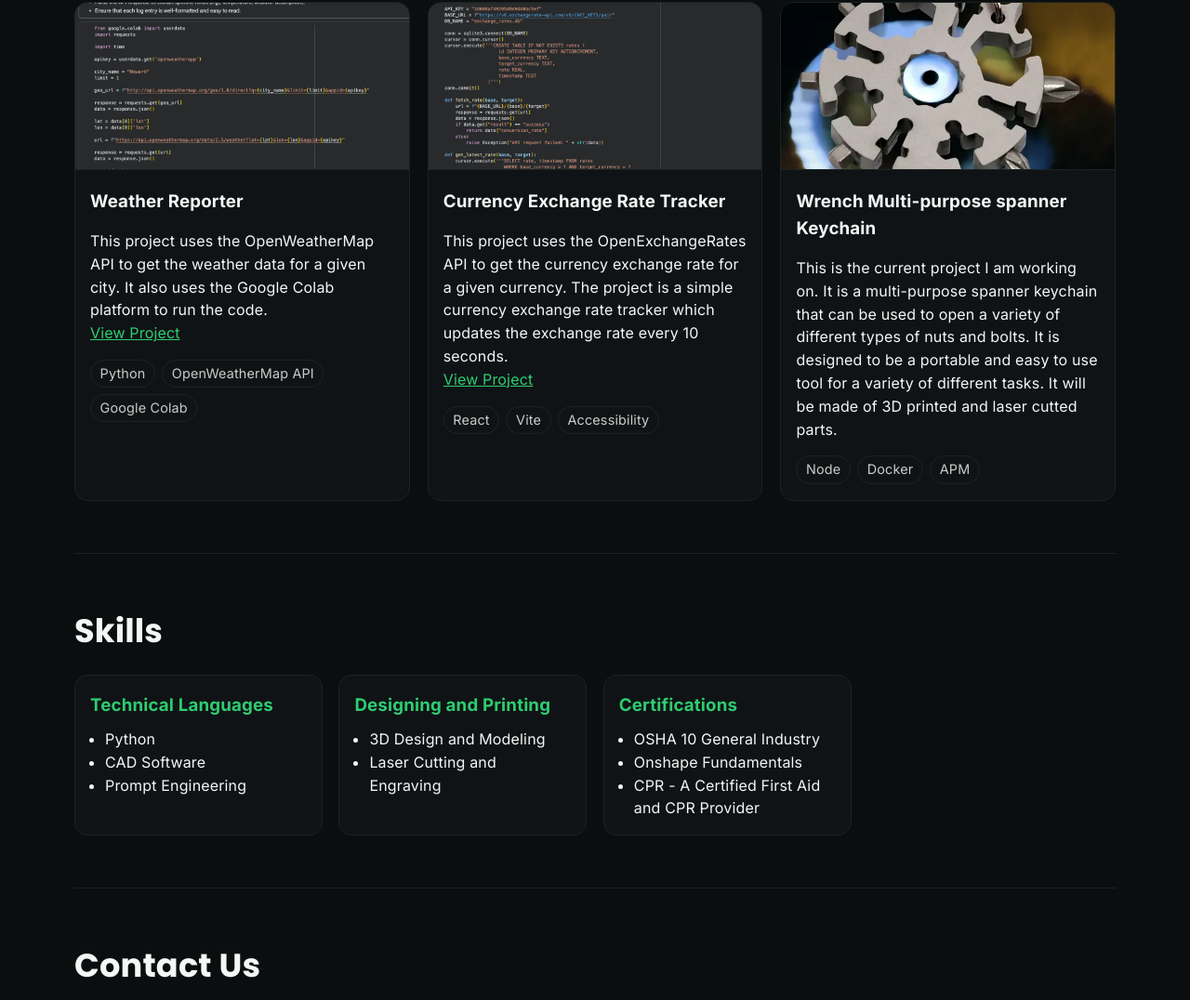
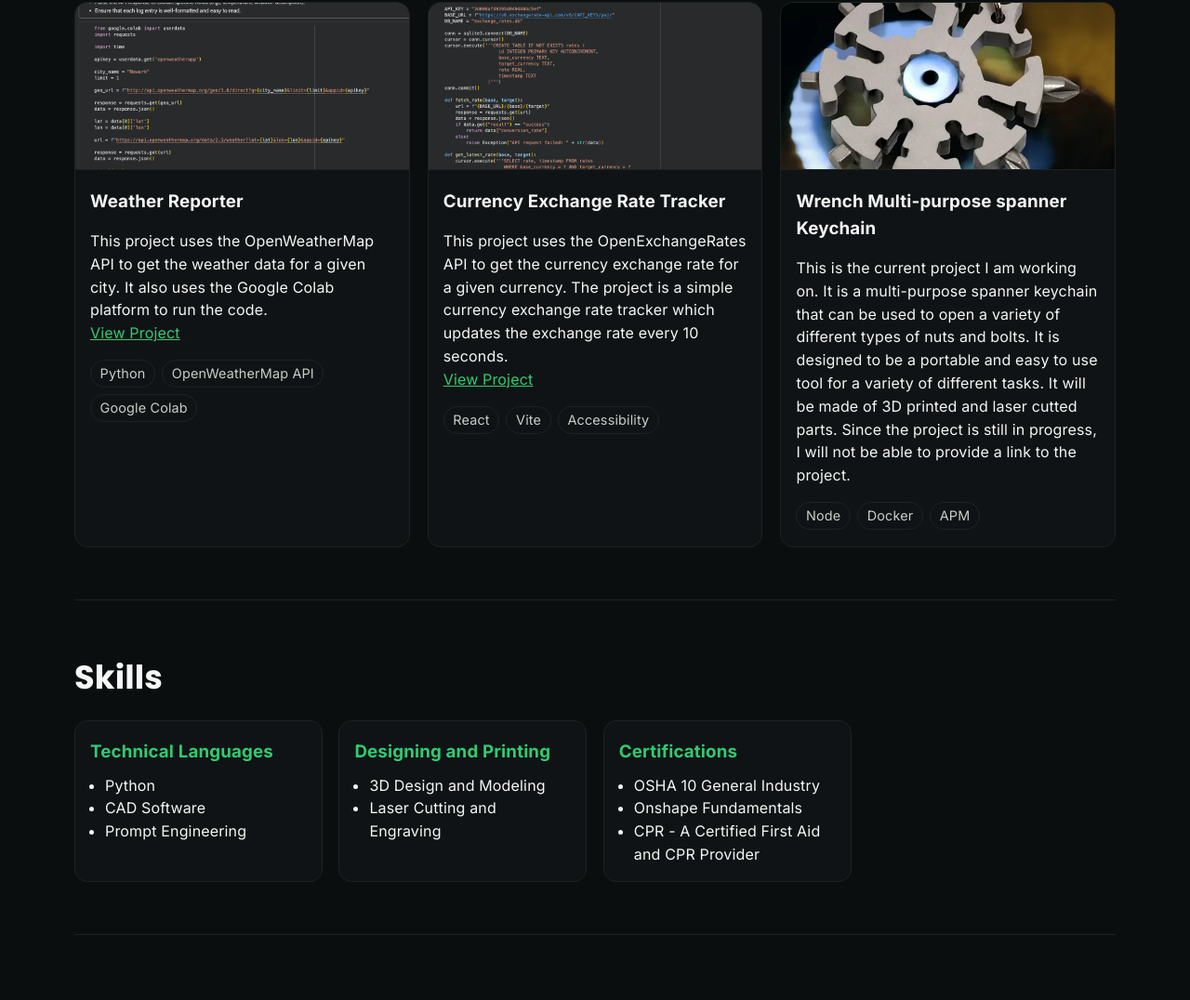
Before and after one commit to paj6-droid/Project-1--Portfolio-Web-Design, a plain HTML site: page index.html in a window 1280 px wide. Shown: the part 1153-2229 px from the top of the page at 93% size. Drawn offline with Linux system fonts and the light colour scheme.

Commit message:
Update index.html

```diff
--- a/index.html
+++ b/index.html
@@ -233,7 +233,9 @@ main, header, .site-footer { position: relative; z-index: 1; }
                     <img src="assets/img/screenshot3.jpg" alt="Project screenshot three" />
                     <div class="project-body">
                         <h3>Wrench Multi-purpose spanner Keychain</h3>
-                        <p>This is the current project I am working on. It is a multi-purpose spanner keychain that can be used to open a variety of different types of nuts and bolts. It is designed to be a portable and easy to use tool for a variety of different tasks. It will be made of 3D printed and laser cutted parts.</p>
+                        <p>This is the current project I am working on. It is a multi-purpose spanner keychain that can be used to open a variety of different types of nuts and bolts. It is designed to be a portable and easy to use tool for a variety of different tasks. It will be made of 3D printed and laser cutted parts.
+							Since the project is still in progress, I will not be able to provide a link to the project.
+						</p>
                         <ul class="tags"><li>Node</li><li>Docker</li><li>APM</li></ul>
                     </div>
                 </article>
```
